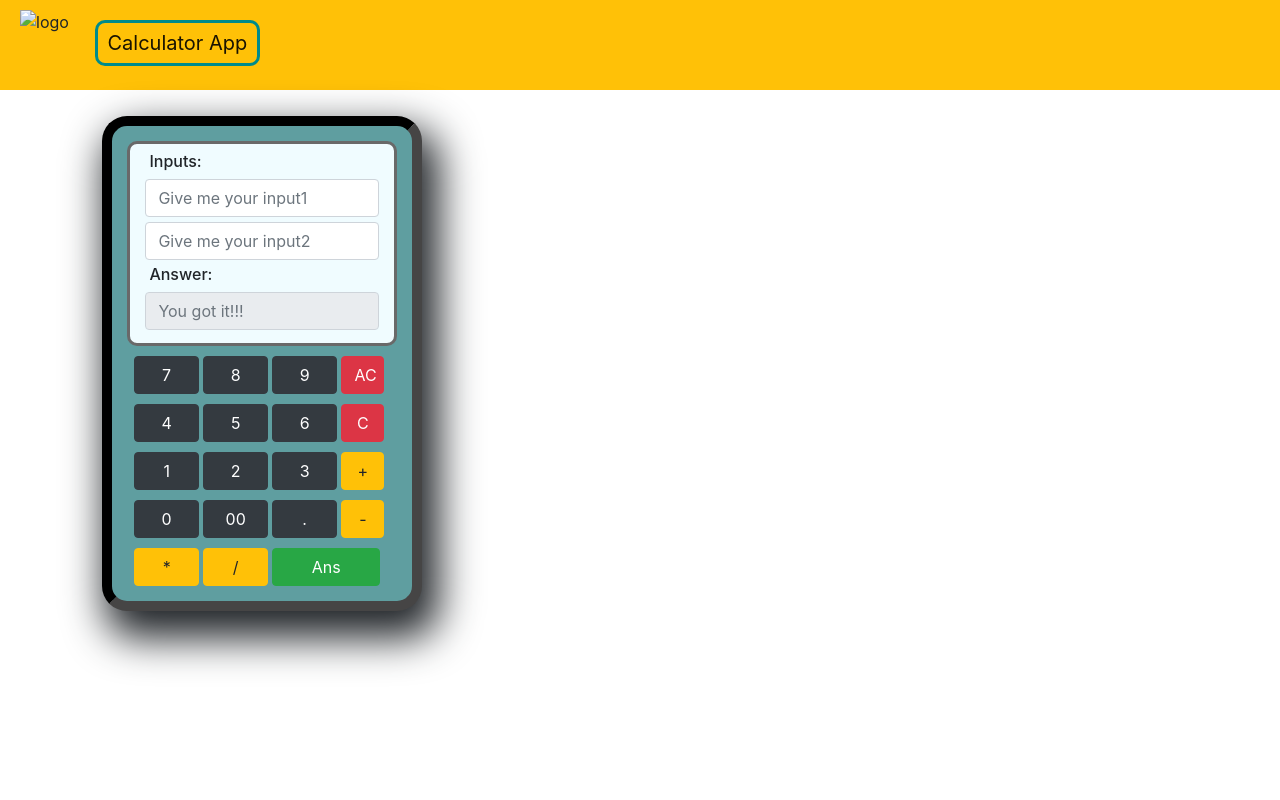
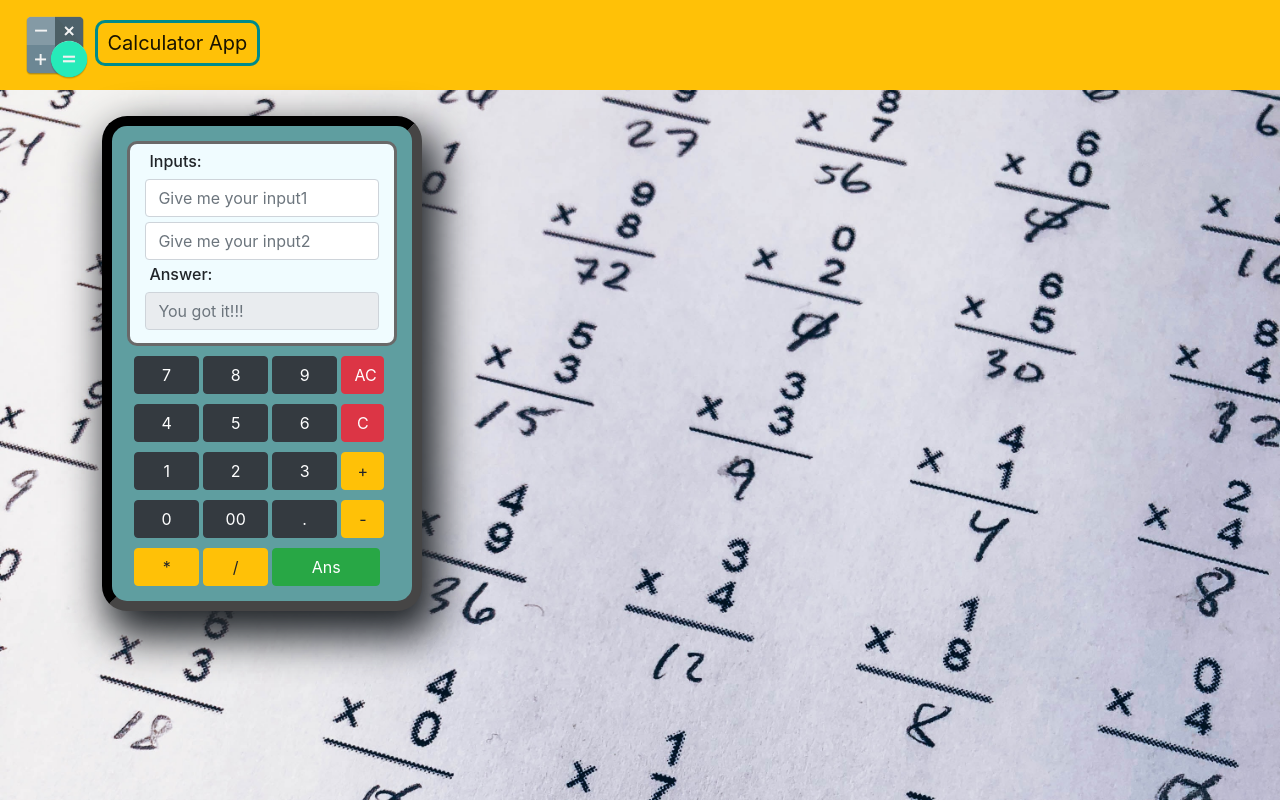
Before and after one commit to AnjaliPeter/calculator, a plain HTML site: page index.html in a window 1280 px wide. Drawn offline with nearby package versions, Linux system fonts and the light colour scheme; files that its build step writes are made by us from their sources.

Commit message:
Update index.html

```diff
--- a/index.html
+++ b/index.html
@@ -12,11 +12,11 @@
     <link rel="stylesheet" href="https://cdn.jsdelivr.net/npm/bootstrap@4.5.3/dist/css/bootstrap.min.css" integrity="sha384-TX8t27EcRE3e/ihU7zmQxVncDAy5uIKz4rEkgIXeMed4M0jlfIDPvg6uqKI2xXr2" crossorigin="anonymous">
     <script src="https://cdn.jsdelivr.net/npm/bootstrap@4.5.3/dist/js/bootstrap.bundle.min.js" integrity="sha384-ho+j7jyWK8fNQe+A12Hb8AhRq26LrZ/JpcUGGOn+Y7RsweNrtN/tE3MoK7ZeZDyx" crossorigin="anonymous"></script>
 </head>
-<body background="./pictures/bg.jpg">
+<body background="bg.jpg">
     <!-- navbar start-->
     <nav class="navbar-light bg-warning">
         <div class="nav-decor">
-        <img src="./pictures/logo.png" width="70" height="70" class="d-inline-block align-top" alt="logo" loading="lazy">
+        <img src="logo.png" width="70" height="70" class="d-inline-block align-top" alt="logo" loading="lazy">
         <a class="navbar-brand nav-head" href="#">Calculator App</a>
         </div>
     </nav>
```
